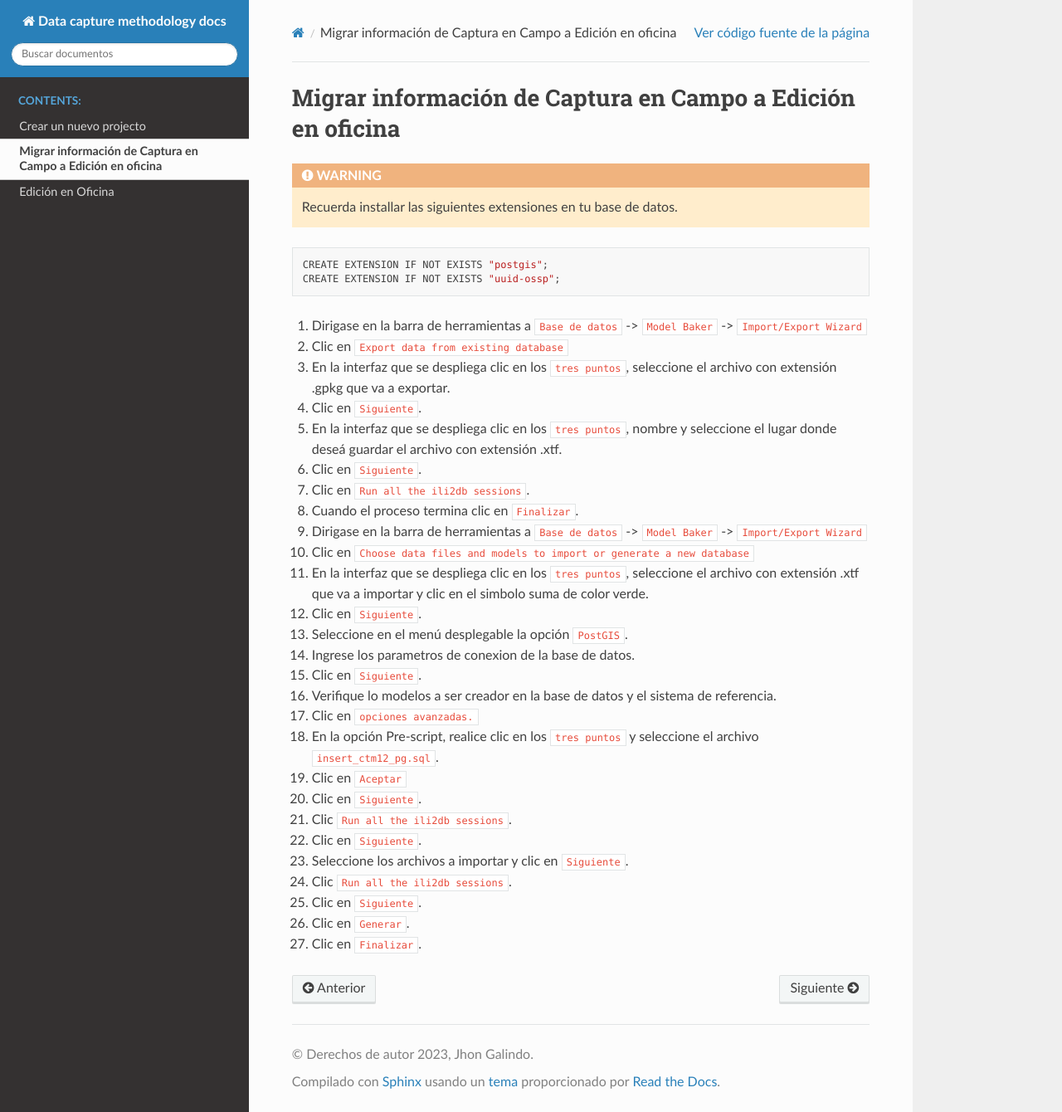
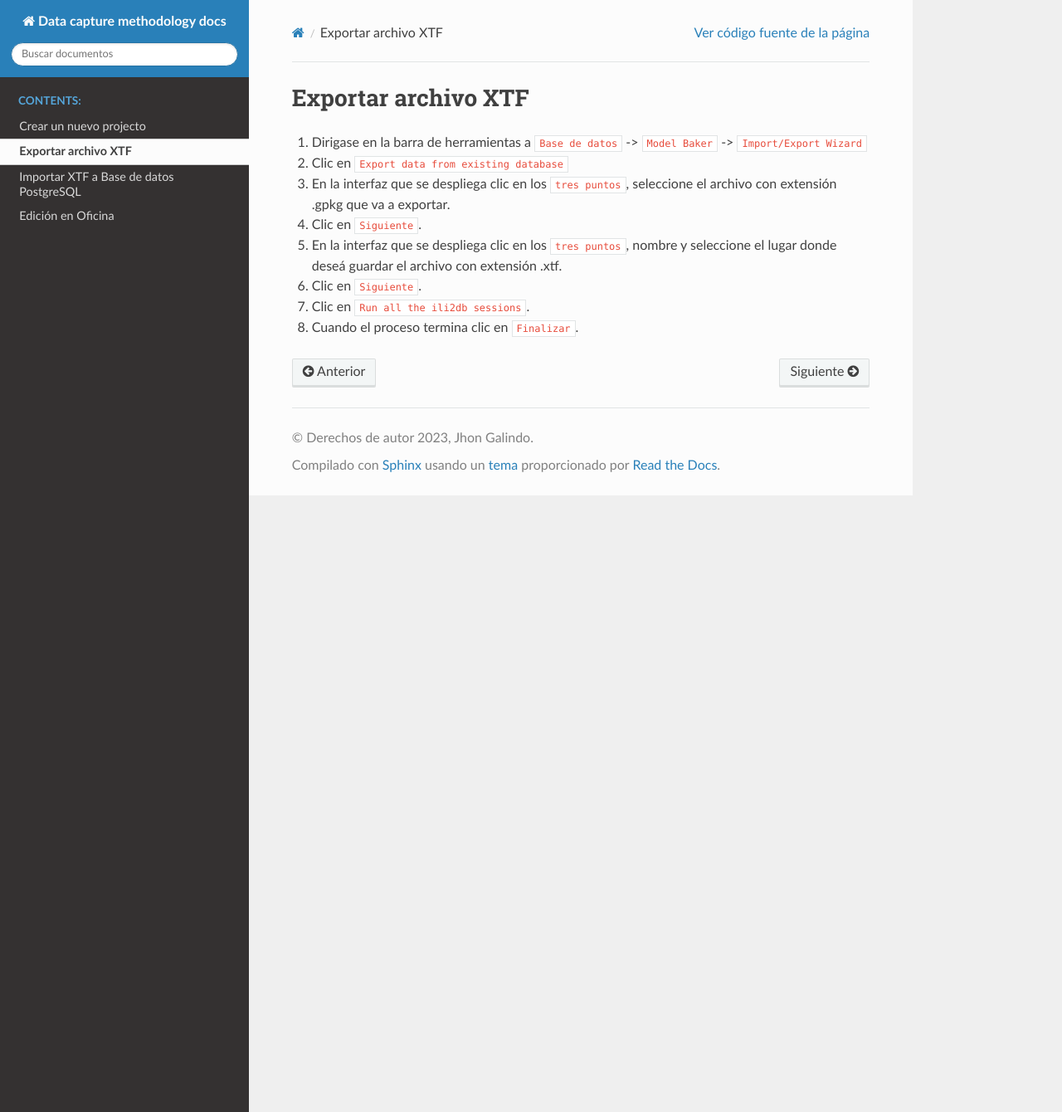
Before and after one commit to jhonalex06/data_capture_methodology_docs, a Sphinx documentation site: the page built from source/migration_to_db.md, in a window 1280 px wide and 1340 px high. Shown: the whole window at 83% size. Built offline with Sphinx 7.4.7 and the Read the Docs theme 3.1.0, drawn with Linux system fonts in a browser that asks for light colours.

Commit message:
Add sections and gif to the documentation xtf to db

````diff
--- a/source/index.rst
+++ b/source/index.rst
@@ -12,6 +12,7 @@
 
    new_project.md
    migration_to_db.md
+   xtf_to_db.md
    desktop_steps.md
 
 .. Indices and tables
--- a/source/migration_to_db.md
+++ b/source/migration_to_db.md
@@ -1,15 +1,4 @@
-# Migrar información de Captura en Campo a Edición en oficina
-
-<div class="warning">
-<p class="admonition-title">WARNING</p>
-<p>Recuerda installar las siguientes extensiones en tu base de datos.</p>
-</div>
-
-```
-CREATE EXTENSION IF NOT EXISTS "postgis";
-CREATE EXTENSION IF NOT EXISTS "uuid-ossp";
-```
-
+# Exportar archivo XTF
 
 1. Dirigase en la barra de herramientas a `Base de datos` -> `Model Baker` -> `Import/Export Wizard`
 2. Clic en `Export data from existing database`
@@ -19,22 +8,3 @@
 6. Clic en `Siguiente`.
 7. Clic en `Run all the ili2db sessions`.
 8. Cuando el proceso termina clic en `Finalizar`.
-9. Dirigase en la barra de herramientas a `Base de datos` -> `Model Baker` -> `Import/Export Wizard`
-10. Clic en `Choose data files and models to import or generate a new database`
-11. En la interfaz que se despliega clic en los `tres puntos`, seleccione el archivo con extensión .xtf que va a importar y clic en el simbolo suma de color verde.
-12. Clic en `Siguiente`.
-13. Seleccione en el menú desplegable la opción `PostGIS`.
-14. Ingrese los parametros de conexion de la base de datos.
-15. Clic en `Siguiente`.
-16. Verifique lo modelos a ser creador en la base de datos y el sistema de referencia.
-17. Clic en `opciones avanzadas.`
-18. En la opción Pre-script, realice clic en los `tres puntos` y seleccione el archivo `insert_ctm12_pg.sql`.
-19. Clic en `Aceptar`
-17. Clic en `Siguiente`.
-18. Clic `Run all the ili2db sessions`.
-19. Clic en `Siguiente`.
-20. Seleccione los archivos a importar y clic en `Siguiente`.
-21. Clic `Run all the ili2db sessions`.
-22. Clic en `Siguiente`.
-23. Clic en `Generar`.
-24. Clic en `Finalizar`.
````
Also changed, not shown: source/desktop_steps.md (+5 -7 lines), source/xtf_to_db.md (added, +34 -0 lines), source/_static/palette.png (added), 2 other files.
